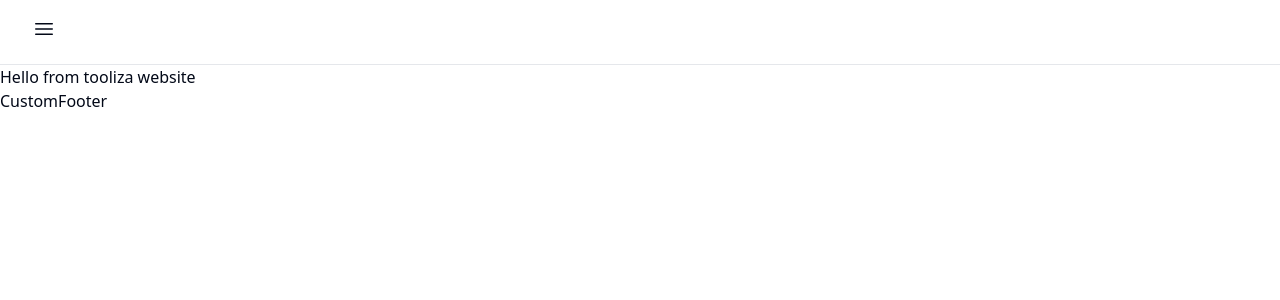
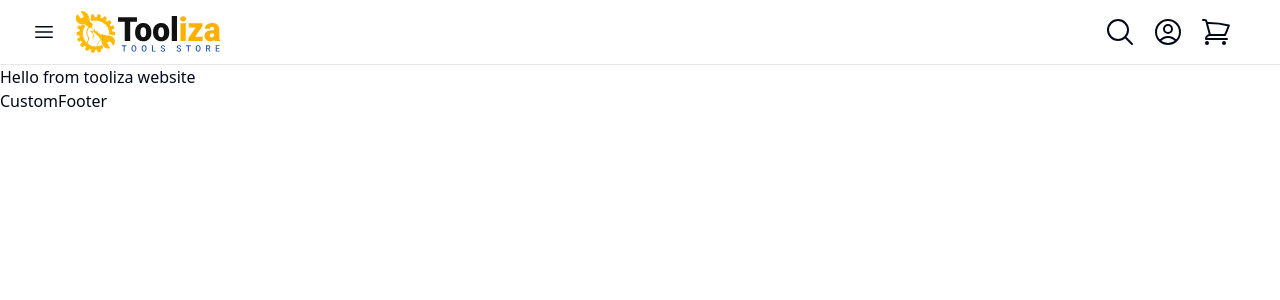
Before and after one commit to Elsoltan98/Tooliza, a React (Vite) app: page / in a window 1280 px wide. Shown: the top 300 px of the page. Built offline with nearby package versions, Linux system fonts and the light colour scheme.

Commit message:
Add ToolizaLogo

```diff
--- a/src/components/Navbar/index.tsx
+++ b/src/components/Navbar/index.tsx
@@ -2,13 +2,17 @@ import { Disclosure, Menu, MenuButton } from "@headlessui/react";
 import {
   ChevronDownIcon,
   Bars3BottomLeftIcon,
+  MagnifyingGlassIcon,
+  UserCircleIcon,
+  ShoppingCartIcon,
 } from "@heroicons/react/24/outline";
 
 import { navbarData } from "../../_mockup";
 import NavbarDropDown from "./Components/NavbarDropDown";
 import CustomSheet from "../CustomSheet";
+import ToolizaLogo from "@/assets/logo.svg";
 
-export default function CustomNavbar() {
+const CustomNavbar = () => {
   return (
     <Disclosure as="nav" className="bg-white border-b-[.5px] border-b-gray-200">
       {() => (
@@ -37,8 +41,22 @@ export default function CustomNavbar() {
                 </Menu>
                 <NavbarDropDown data={navbarData} />
               </div>
-              <div>
-                <CustomSheet />
+              <div className="flex items-center justify-between w-full">
+                <div className="flex space-x-5">
+                  <CustomSheet />
+                  <img src={ToolizaLogo} className="w-36 h-36" />
+                </div>
+                <div className="flex items-center space-x-4 mr-4">
+                  <p>
+                    <MagnifyingGlassIcon className="size-8" />
+                  </p>
+                  <p>
+                    <UserCircleIcon className="size-8" />
+                  </p>
+                  <p>
+                    <ShoppingCartIcon className="size-8" />
+                  </p>
+                </div>
               </div>
             </div>
           </div>
@@ -46,4 +64,6 @@ export default function CustomNavbar() {
       )}
     </Disclosure>
   );
-}
+};
+
+export default CustomNavbar;
```
Also changed, not shown: src/assets/logo.svg (added).
